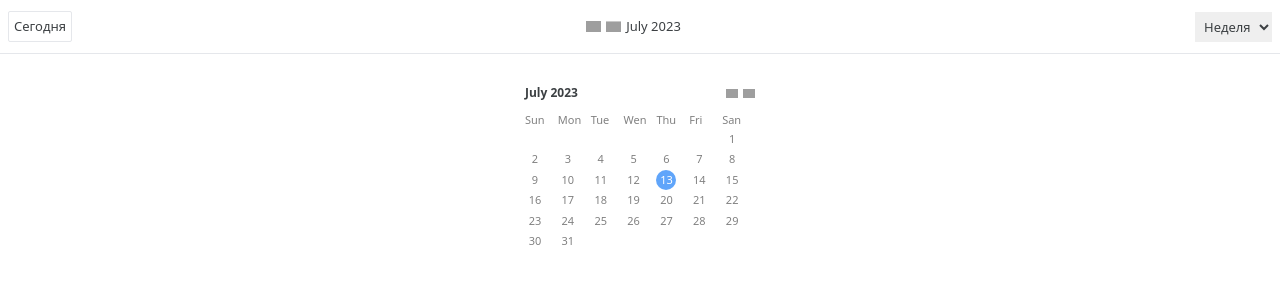
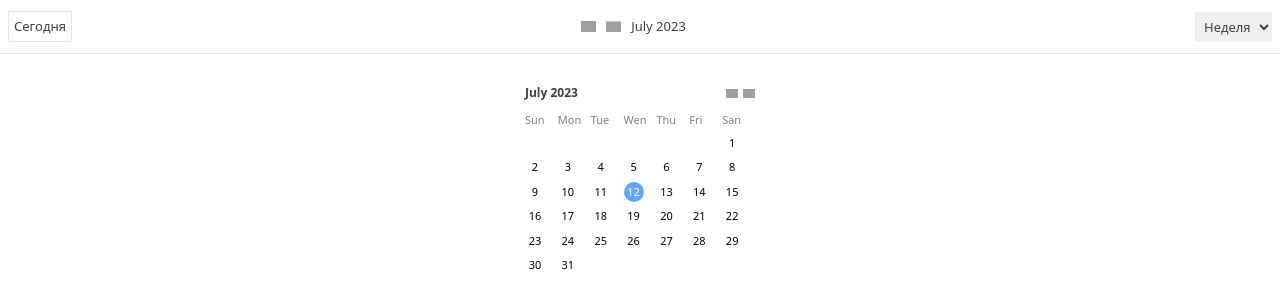
Before and after one commit to alitolibov/Calendar, a Vue app: page / in a window 1280 px wide. Shown: the top 308 px of the page. Built offline with nearby package versions, Linux system fonts and the light colour scheme; grey boxes are pictures that could not be loaded.

Commit message:
fixed bugs

```diff
--- a/src/components/Datapicker.vue
+++ b/src/components/Datapicker.vue
@@ -11,11 +11,11 @@
         </button>
         </div>
         </div>
-        <div class="grid grid-cols-7">
+        <div class="grid grid-cols-7 gap-y-[4px]">
             <p class="w-fit text-[grey] text-center text-[11px]" v-for="(weekName, index) in weekNames" :key="index">
             {{ weekName }}
             </p>
-            <div class="max-w-[20px] p-[2px] duration-200" :class="activeButtonIndex === index ? 'text-[#fff] rounded-full bg-blue-400' : 'text-[grey]'" @click="date.day !== '' ? setActiveButton(date, index) : null" v-for="(date, index) in arrayDays" :key="index">
+            <div class="max-w-[20px] p-[2px] duration-200 rounded-full" :style="selectedDay.index === index ? {background: 'rgb(96 165 250 / 0.5', color: 'white'} : ''" :class="{'text-white bg-blue-400': date.isActive}"  @click="date.day !== '' ? setActiveButton(date, index) : null" v-for="(date, index) in arrayDays" :key="index">
                 <p class="text-center text-[11px]">
                 {{ date.day }}
                 </p>
@@ -26,18 +26,17 @@
 
 <script setup lang="ts">
     import moment from 'moment';
-    import { ref, watch } from 'vue'
+    import { reactive, ref, watch } from 'vue'
     import { useStore } from 'vuex';
 
     const weekNames:String[] = ['Sun', 'Mon', 'Tue', 'Wen', 'Thu', 'Fri', 'San'],
     store = useStore(),
     arrayDays = ref(),
-    activeButtonIndex:any = ref(moment().date()),
     date = ref(store.state.date),
     todayDate = moment().date(),
-    selectedDay = ref(),
     today = ref(),
     dateTwo = ref(moment().format('MM YYYY'));
+    let selectedDay = ref({})
     let splited:String[] = date.value.split(' ')
     let splitedTwo = dateTwo.value.split(' ')
 
@@ -49,14 +48,9 @@
     watch(() => store.state.count, (newValue) => {
         let newDateTwo = dateTwo.value = moment().add(newValue, 'month').format("MM YYYY")
         splited = date.value.split(' ')
-        selectedDay.value = null
+        selectedDay.value = {}
         splitedTwo = newDateTwo.split(' ')
         daysInMonth.value = moment(`${splited[0]}-${splited[1]}`, "MMMM-YYYY").daysInMonth()
-        if(moment().month() !== +splitedTwo[0] - 1) {
-            activeButtonIndex.value = null
-        } else {
-            activeButtonIndex.value = todayDate
-        }
         createDays(daysInMonth.value, splitedTwo[0], +splitedTwo[1])
     })
 
@@ -70,12 +64,8 @@
                 year: year,
                 month: month,
                 day: i,
-                isActive: false,
+                isActive: moment().month() === +splitedTwo[0] - 1 && todayDate === i ? true : false,
                 week: dayOfWeek
-            }
-            if(activeButtonIndex.value === i) {
-                selectedDay.value = obj
-                today.value = obj
             }
             arr.push(obj)
         }
@@ -86,29 +76,23 @@
             let obj = {
                 day: ''
             }
-            if(moment().month() === +splitedTwo[0] - 1) {
-                activeButtonIndex.value++
-                console.log(+splitedTwo[0] - 1, activeButtonIndex.value);
-            }
             arr.unshift(obj)
         }
         arrayDays.value = arr
-        // console.log(splitedTwo[0] - 1, moment().month());
-
     }
 
     const setActiveButton = (date:object, index:number) => {
-      activeButtonIndex.value = index;
-      selectedDay.value = date
+        selectedDay.value = Object.assign(date, {index})
     };
 
     const returnToday = () => {
-        activeButtonIndex.value = moment().date() - 1
-        selectedDay.value = today.value
+        // activeButtonIndex.value = moment().date() - 1
+        // selectedDay.value = today.value
     }
 
+    console.log(selectedDay.value);
 
-</script>
+    </script>
 
 <style lang="scss" scoped>
 
--- a/src/components/Header.vue
+++ b/src/components/Header.vue
@@ -1,7 +1,7 @@
 <template>
     <header class="h-[54px] border-b px-[8px] flex items-center justify-between">
       <button class="border text-[var(--main-color)] rounded-sm p-[5px] text-[13px]">Сегодня</button>
-      <div class="flex items-center gap-x-[5px]">
+      <div class="flex items-center gap-x-[10px]">
         <button class="rounded-full" @click="store.commit('decrement')">
           <img src="https://cdn4.iconfinder.com/data/icons/developer-set-3/128/left-1024.png" width="15" class="object-center" alt="">
         </button>
--- a/tailwind.config.js
+++ b/tailwind.config.js
@@ -6,11 +6,17 @@ export default {
   ],
   theme: {
     extend: {
-    sm: '425px',
-    md: '768px',
-    lg: '1024px',
-    xl: '1200px',
-    xxl: '1440px'},
+      screens: {
+        sm: '425px',
+        md: '768px',
+        lg: '1024px',
+        xl: '1200px',
+        xxl: '1440px'
+      },
+      gridTemplateColumns: {
+        'seven': 'repeat(7, 30px)'
+      },
+    },
   },
   plugins: [],
 }
```
